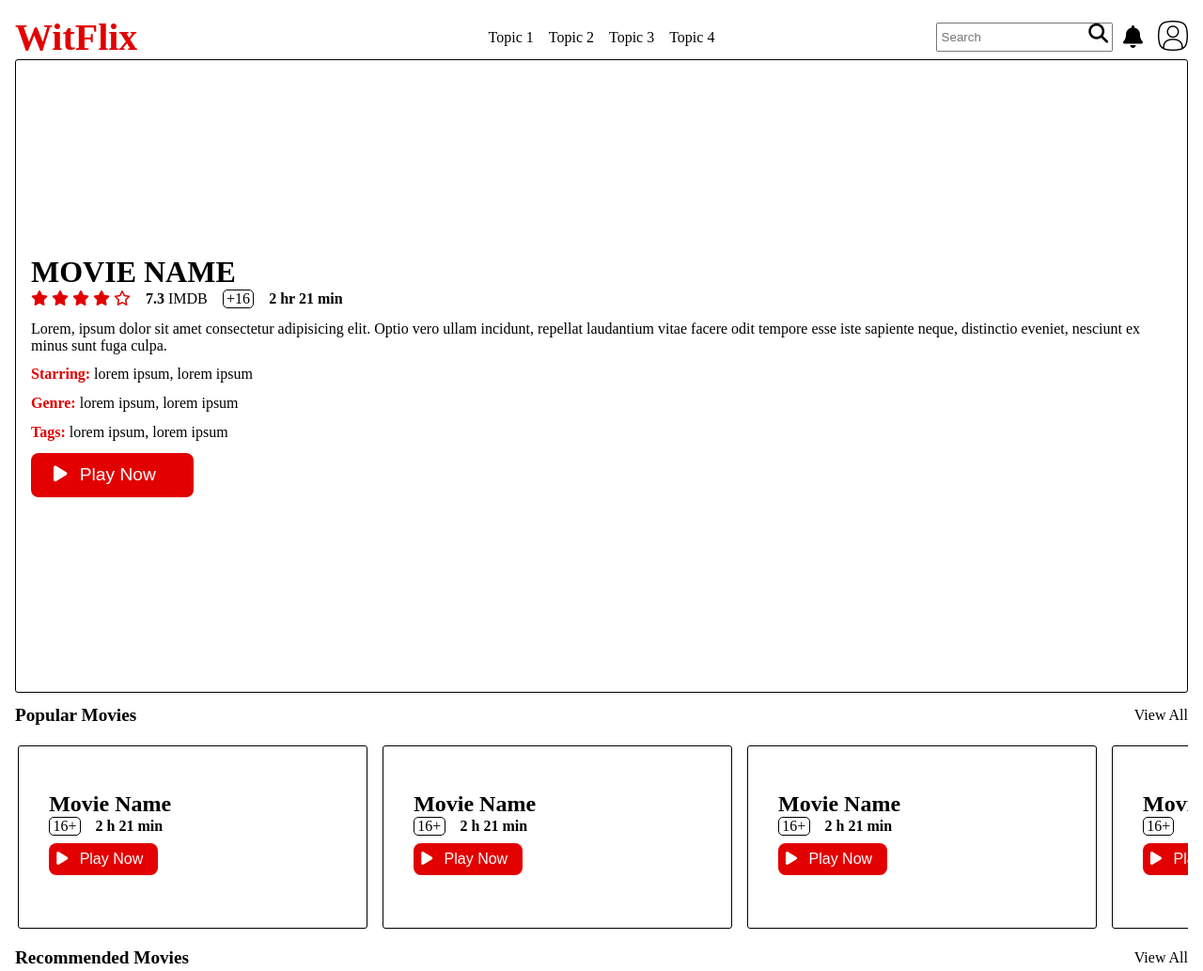
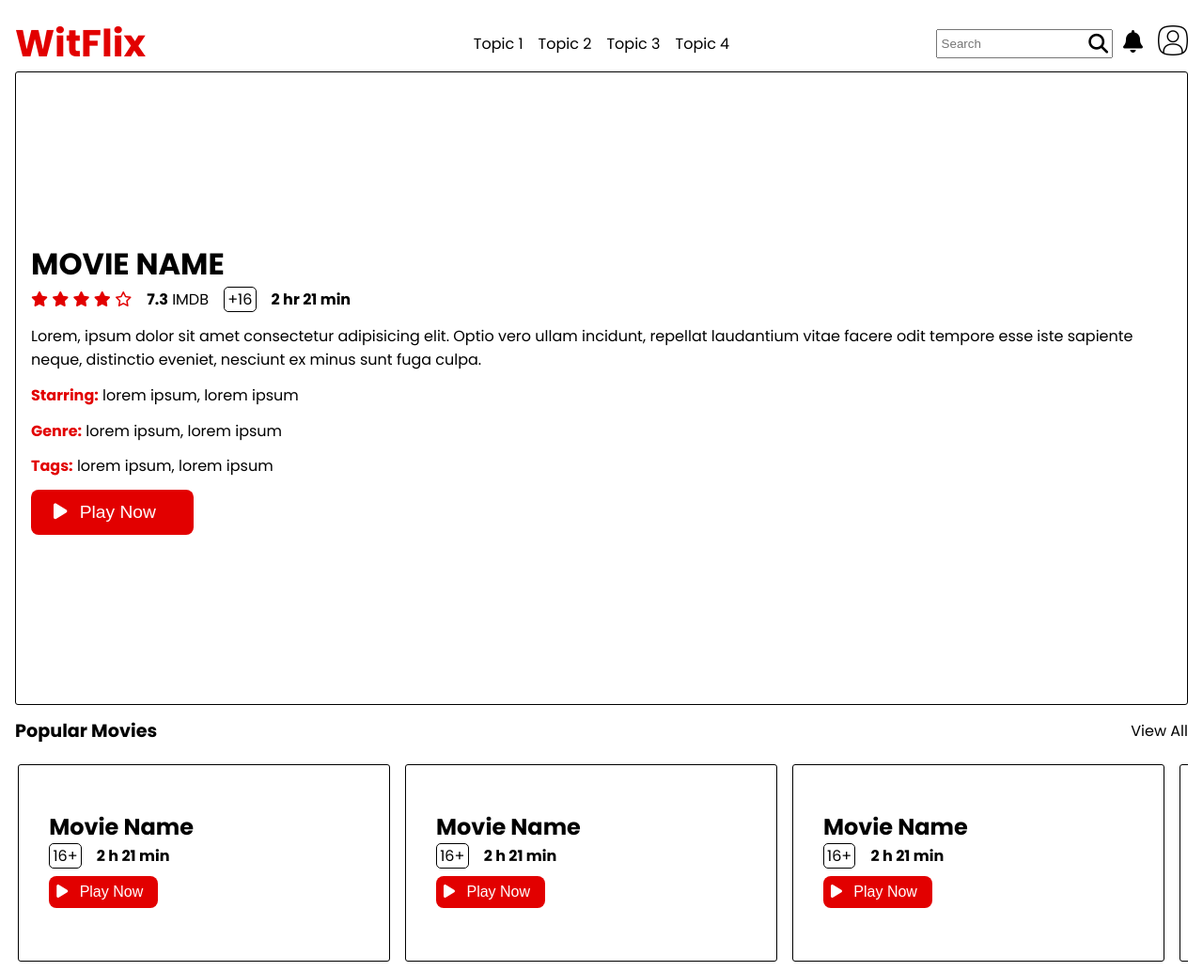
Before and after one commit to RedTide951/witflix, a plain HTML site: page index.html in a window 1280 px wide. Shown: the top 1033 px of the page at 94% size. Drawn offline with Linux system fonts and the light colour scheme.

Commit message:
font embed

```diff
--- a/index.html
+++ b/index.html
@@ -9,6 +9,9 @@
       rel="stylesheet"
       href="https://cdnjs.cloudflare.com/ajax/libs/font-awesome/6.6.0/css/all.min.css"
     />
+    <link rel="preconnect" href="https://fonts.googleapis.com">
+<link rel="preconnect" href="https://fonts.gstatic.com" crossorigin>
+<link href="https://fonts.googleapis.com/css2?family=Libre+Caslon+Text:ital,wght@0,400;0,700;1,400&family=Poppins:ital,wght@0,100;0,200;0,300;0,400;0,500;0,600;0,700;0,800;0,900;1,100;1,200;1,300;1,400;1,500;1,600;1,700;1,800;1,900&display=swap" rel="stylesheet">
   </head>
   <body>
     <header>
```
